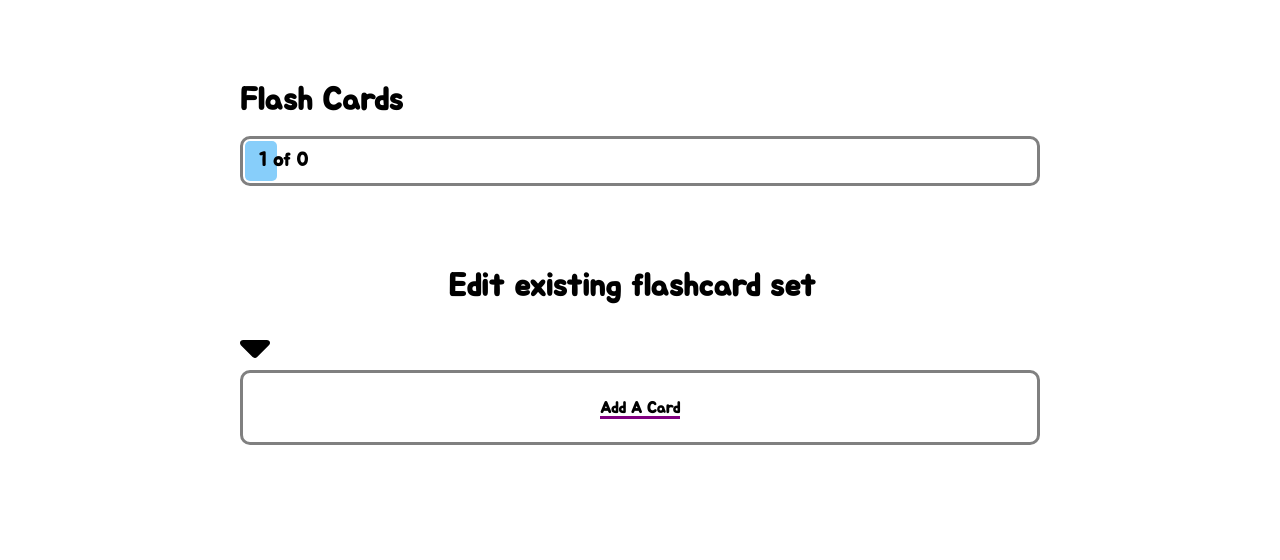
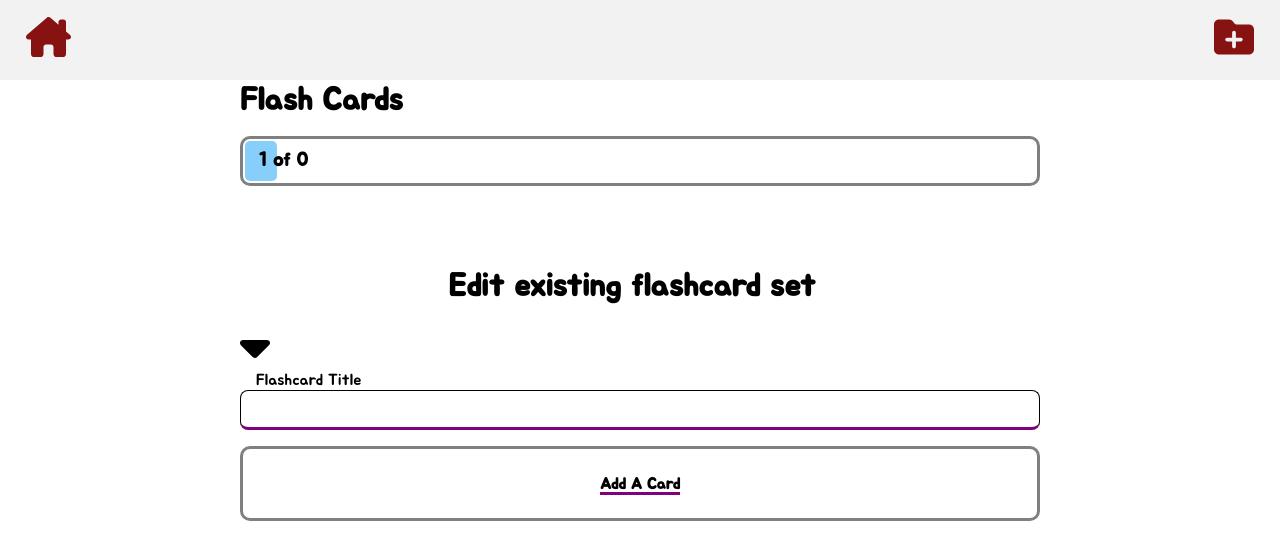
Before and after one commit to Sheng232/Flash-card-project, a React (Vite) app: page / in a window 1280 px wide. Shown: the top 560 px of the page. Built offline with nearby package versions, Linux system fonts and the light colour scheme.

Commit message:
added a navbar component

```diff
--- a/src/App.jsx
+++ b/src/App.jsx
@@ -2,7 +2,7 @@ import { useState, useEffect } from 'react'
 import Topbar from "./components/Topbar"
 import Flashcard from "../src/components/Flashcard"
 import CreateCard from './components/CreateCard/CreateCard'
-
+import Navbar from "./components/Navbar"
 
 function App() {
   const [isActive, setIsActive] = useState(1);
@@ -22,11 +22,11 @@ function App() {
     ()=>{localStorage.setItem("deck", JSON.stringify(deck)), [deck]}
   );
 
-  function save(currentDeck, event){
-    event.preventDefault()
-    setDeck(currentDeck);
-    localStorage.setItem("deck", JSON.stringify(deck));
-}
+//   function save(currentDeck, event){
+//     event.preventDefault()
+//     setDeck(currentDeck);
+//     localStorage.setItem("deck", JSON.stringify(deck));
+// }
 
   function autosave(currentDeck){
     setDeck(currentDeck);
@@ -68,7 +68,8 @@ function App() {
     });
 
   return (
-    <>
+    <div id="app">
+      <Navbar />
       <Topbar
         length={deck.length}
         activeCard = {isActive}
@@ -77,11 +78,11 @@ function App() {
       <CreateCard
         length={deck.length}
         deck = {deck}
-        save = {save}
+        // save = {save}
         addNewcard = {addNewCard}
         autosave = {autosave}
       />
-    </>
+    </div>
   )
 }
 
--- a/src/components/CreateCard/CreateCard.jsx
+++ b/src/components/CreateCard/CreateCard.jsx
@@ -76,7 +76,7 @@ function CreateCard(props){
     }
 
     return(
-        <>
+        <div id="create-card">
             <h1 className="title center"> Edit existing flashcard set</h1>
             {/* <div className="flexbox">
                 <button className="save-button" onClick={
@@ -96,9 +96,9 @@ function CreateCard(props){
                 style = {{ display: rotated ? "none" : "block" }}
             >
                 {/*to  be implemented */}
-                {/* <label className="title-label" htmlFor = "title">Flashcard Title</label>
+                <label className="title-label" htmlFor = "title">Flashcard Title</label>
                 <input type="text" id="title" className ="flashcard-title-input" name="title" />
-                <label className="description-label" htmlFor = "description">Flashcard Description</label>
+                {/* <label className="description-label" htmlFor = "description">Flashcard Description</label>
                 <input id="description" className = "flashcard-description-input"/> */}
 
                 {displayInputCard}
@@ -112,7 +112,7 @@ function CreateCard(props){
                 </button>
 
             </form>
-        </>
+        </div>
     )
 }
 
--- a/src/components/Flashcard.jsx
+++ b/src/components/Flashcard.jsx
@@ -40,6 +40,7 @@ function Flashcard(props) {
 
     return (
         <div
+            id="flashcard"
             className={`container flexbox ${props.isActive}`}
             style={isFlipping ? flipAnimation : fadeLeft ? leftFadeAnimation : fadeRight ? rightFadeAnimation : {} }
         >
--- a/src/components/Navbar.jsx
+++ b/src/components/Navbar.jsx
@@ -1,18 +1,19 @@
-
+import { FontAwesomeIcon } from '@fortawesome/react-fontawesome'
+import { faHouseChimney, faFolderPlus,} from "@fortawesome/free-solid-svg-icons";
 function Navbar (){
     return(
-        <>
+        <div className="navbar">
             <div className="home-button">
-
+                <FontAwesomeIcon icon={faHouseChimney} />
             </div>
             <div className="folder-button">
-
+                <FontAwesomeIcon icon={faFolderPlus} />
             </div>
-            <div className="create-flashcard-button">
-
+            <div className="github-button">
+            {/* <FontAwesomeIcon icon={faCode} /> */}
             </div>
 
-        </>
+        </div>
     )
 }
 
--- a/src/components/Topbar.jsx
+++ b/src/components/Topbar.jsx
@@ -4,7 +4,7 @@ function Topbar(props){
         width: `${((props.activeCard)/props.length)*100}%`
     };
     return(
-        <>
+        <div id="topbar">
             <h1 className="title">Flash Cards</h1>
             <div className="progress-bar">
                 <div className="inner-rectangle" style={innerRectangleLength}>
@@ -12,7 +12,7 @@ function Topbar(props){
                 </div>
                 <span className="number-of-card-played">{`${props.activeCard} of ${props.length}`}</span>
             </div>
-        </>
+        </div>
     )
 }
 
--- a/src/index.css
+++ b/src/index.css
@@ -5,6 +5,15 @@
   font-family: Jua, serif;
 }
 #root{
+  width: 100vw;
+}
+#app{
+  display: flex;
+  flex-direction: column;
+  align-items: center;
+  justify-content: center;
+}
+#topbar, #flashcard, #create-card{
   width: 800px;
 }
 .title{
@@ -108,7 +117,32 @@ button{
 button:hover{
   opacity: 0.7;
 }
+.navbar{
+  top: 0;
+  width: 100vw;
+  height: 10vh;
+  display: flex;
+  align-items: center;
+  justify-content: space-evenly;
+  position: fixed;
 
+}
+.navbar:hover{
+  background-color: #f2f2f2f2;
+}
+.home-button, .folder-button{
+  color: #861212;
+  font-size: 2.5rem;
+  cursor: pointer;
+}
+.home-button{
+  position: absolute;
+  left: 2%;
+}
+.folder-button{
+  position: absolute;
+  right: 2%;
+}
 
 @keyframes flip{
   0%{
```
